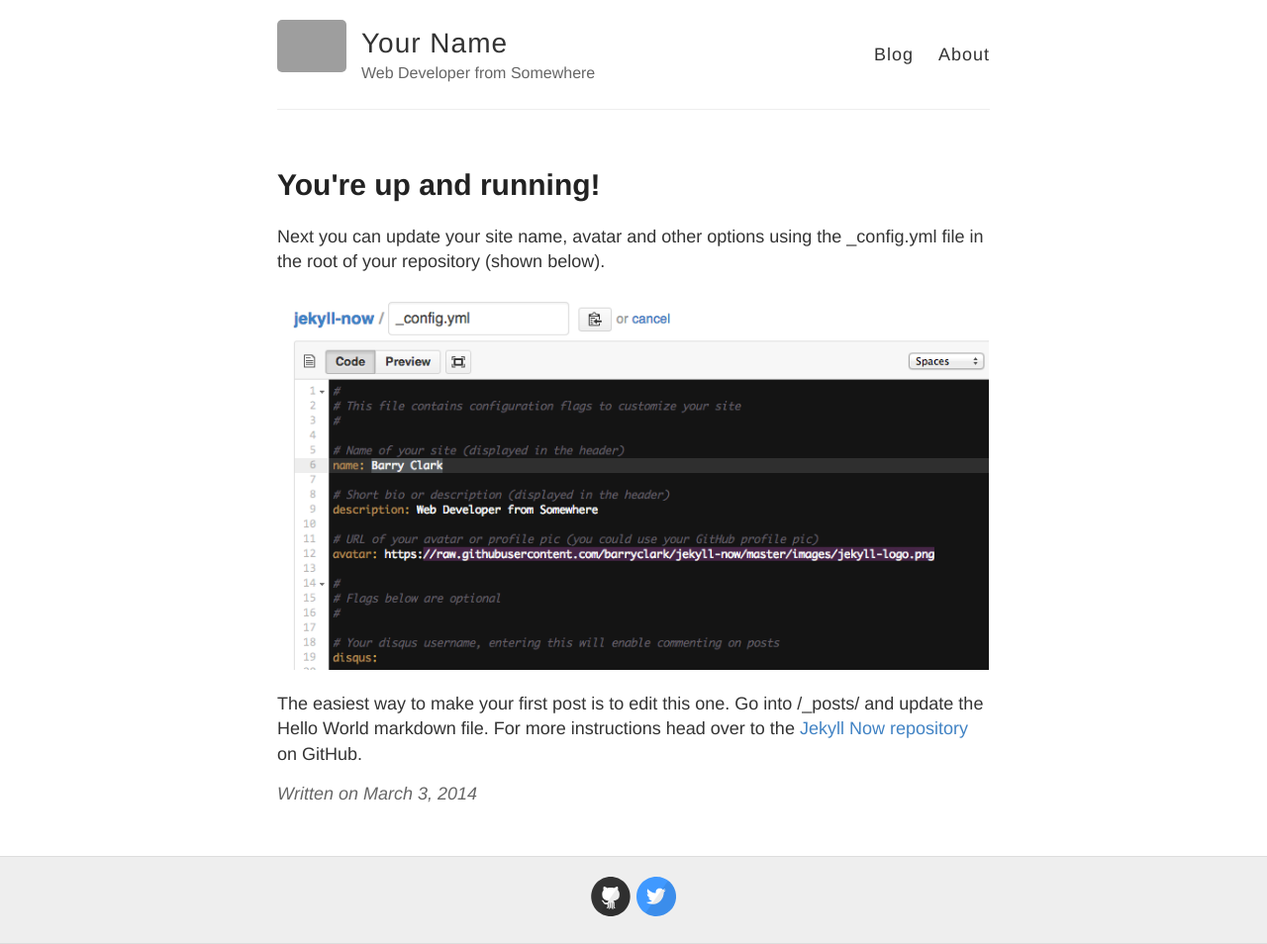
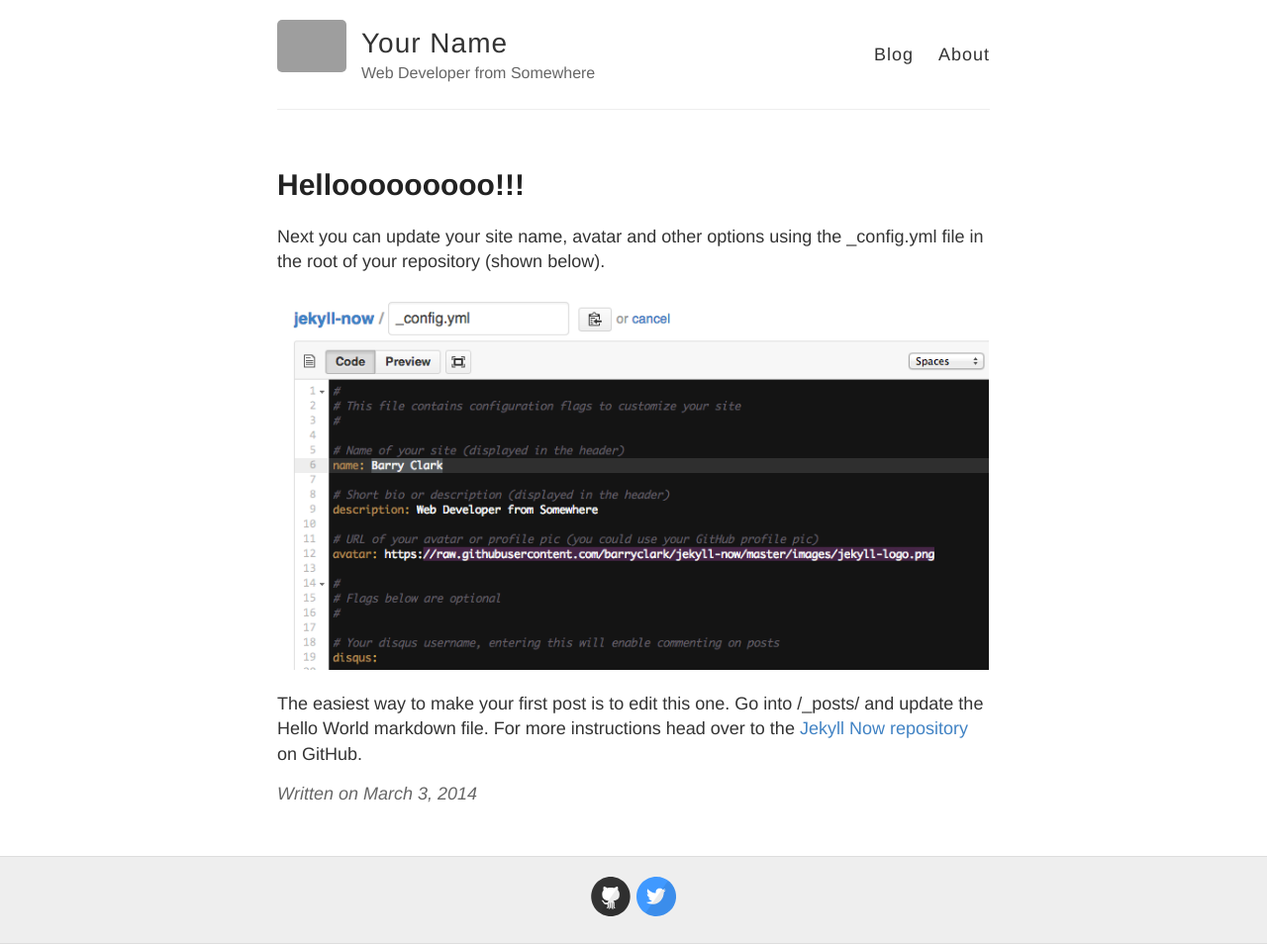
Before and after one commit to mitsuru1397/2016web-2-5, a Jekyll site: the page built from _posts/2014-3-3-Hello-World.md, in a window 1280 px wide. Shown: the whole page at 99% size. Built offline with Jekyll 4.4.1, drawn with Linux system fonts in a browser that asks for light colours; grey boxes are pictures that could not be loaded.

Commit message:
Update 2014-3-3-Hello-World.md

```diff
--- a/_posts/2014-3-3-Hello-World.md
+++ b/_posts/2014-3-3-Hello-World.md
@@ -1,6 +1,6 @@
 ---
 layout: post
-title: You're up and running!
+title: Hellooooooooo!!!
 ---
 
 Next you can update your site name, avatar and other options using the _config.yml file in the root of your repository (shown below).
```
